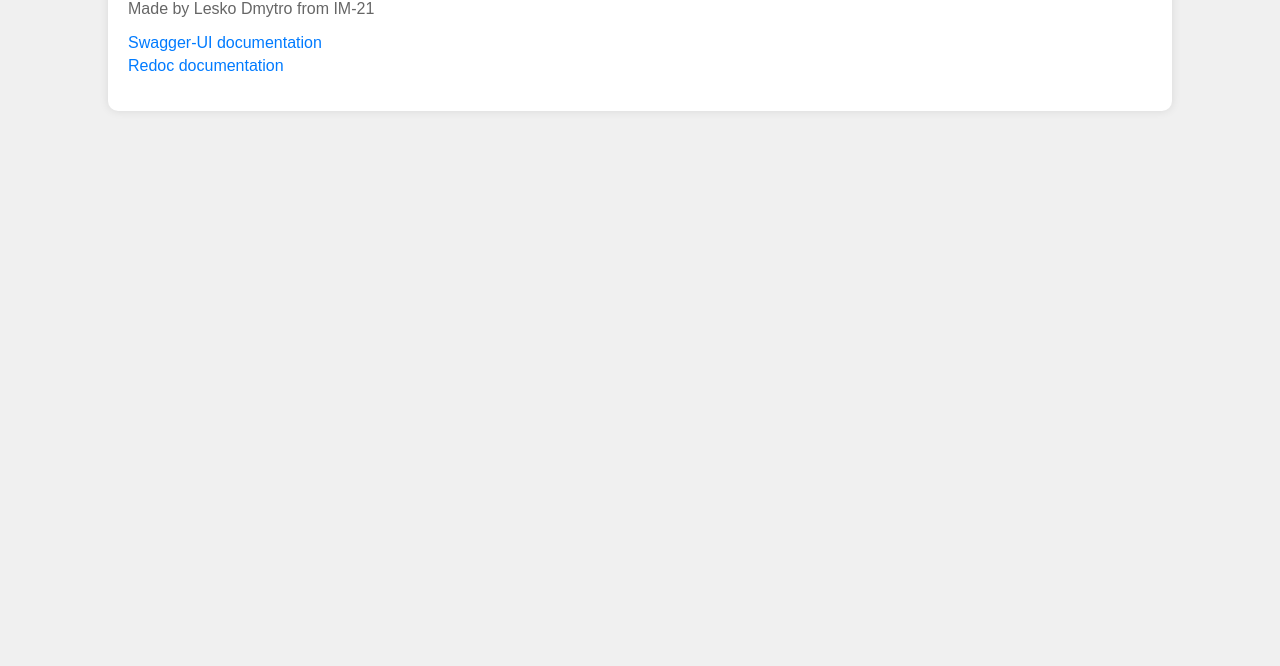
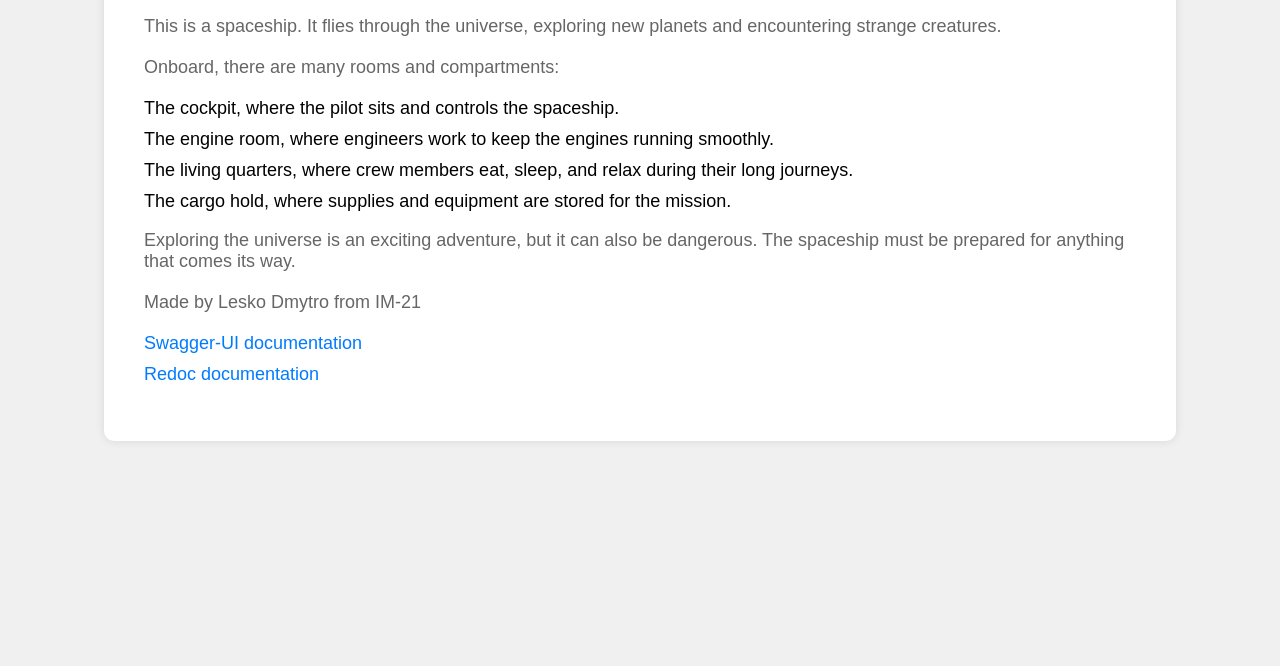
Before and after one commit to Dmutre/Dockerizing, a plain HTML site: page python-docker/build/index.html in a window 1280 px wide. Shown: the part 134-800 px from the top of the page. Drawn offline with Linux system fonts and the light colour scheme.

```diff
--- a/python-docker/build/index.html
+++ b/python-docker/build/index.html
@@ -8,13 +8,13 @@
             font-family: Arial, sans-serif;
             background-color: #f0f0f0;
             margin: 0;
-            padding: 0;
+            padding: 20px;
         }
 
         #container {
             width: 80%;
             margin: auto;
-            padding: 20px;
+            padding: 40px;
             background-color: #fff;
             border-radius: 10px;
             box-shadow: 0 0 10px rgba(0, 0, 0, 0.1);
@@ -22,11 +22,13 @@
 
         h1 {
             color: #333;
+            font-size: 36px;
         }
 
         p {
             color: #666;
-            margin-bottom: 10px;
+            margin-bottom: 20px;
+            font-size: 18px;
         }
 
         ul {
@@ -35,7 +37,8 @@
         }
 
         li {
-            margin-bottom: 5px;
+            margin-bottom: 10px;
+            font-size: 18px;
         }
 
         a {
@@ -51,7 +54,15 @@
 <body>
     <div id="container">
         <h1>Spaceship</h1>
-        <p>Laboratory assignment 03 starter project for software engineering course</p>
+        <p>This is a spaceship. It flies through the universe, exploring new planets and encountering strange creatures.</p>
+        <p>Onboard, there are many rooms and compartments:</p>
+        <ul>
+            <li>The cockpit, where the pilot sits and controls the spaceship.</li>
+            <li>The engine room, where engineers work to keep the engines running smoothly.</li>
+            <li>The living quarters, where crew members eat, sleep, and relax during their long journeys.</li>
+            <li>The cargo hold, where supplies and equipment are stored for the mission.</li>
+        </ul>
+        <p>Exploring the universe is an exciting adventure, but it can also be dangerous. The spaceship must be prepared for anything that comes its way.</p>
         <p>Made by Lesko Dmytro from IM-21</p>
         <ul>
             <li><a href='docs'>Swagger-UI documentation</a></li>
```
Also changed, not shown: 1 other file.
